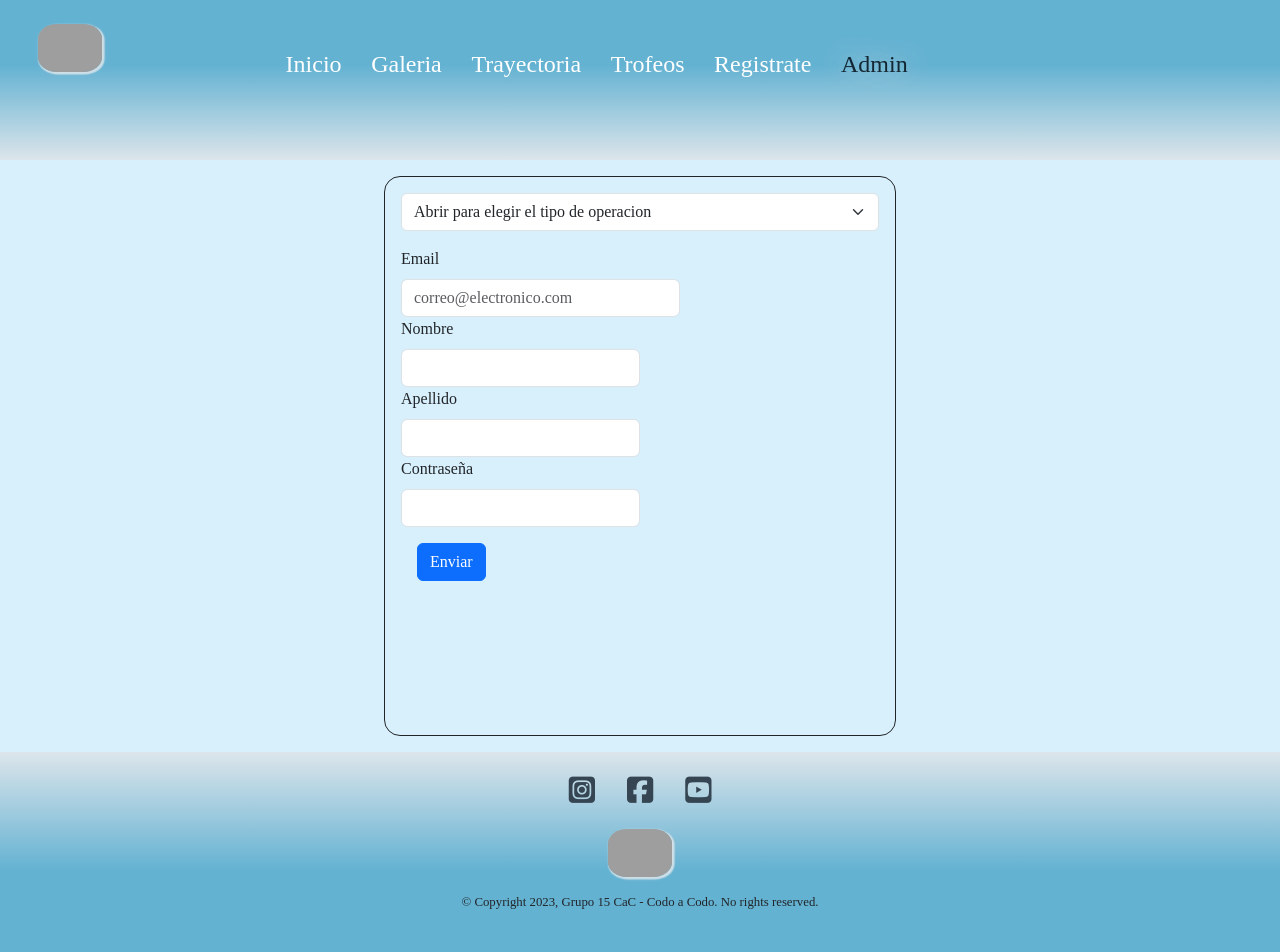
After one commit to EduardoMelis/TPO_FanPageMessi_G15, a Python web app: template templates/admin.html in a window 1280 px wide. The commit adds this page. Run offline with Jinja, Linux system fonts and the light colour scheme; the template is opened without the code that fills it, so the values that code supplies are empty; some libraries are stand-ins or nearby versions; some web fonts are replaced; grey boxes are pictures that could not be loaded.

Commit message:
inicio de la logica del crud

```diff
--- /dev/null
+++ b/css/admin.css
@@ -0,0 +1,22 @@
+.formContainer {
+    width: 40vw;
+    border: solid 1px;
+    border-radius: 1rem;
+    padding: 1rem;
+    margin: 1rem;
+    height: 70vh;
+}
+
+main {
+    display: flex;
+    justify-content: center;
+}
+
+.form-select {
+    padding: 3px;
+    margin-bottom: 1rem;
+}
+
+.col-12 {
+    margin: 1rem;
+}
--- a/css/navbar.css
+++ b/css/navbar.css
@@ -12,6 +12,9 @@
     src: url(../fonts/Messina/Messina.ttf);
 }
 
+.boton {
+    display: inline-block;
+}
 
 /* Eliminar comportamiento en bloque de nav y la div */
 .topnav {
@@ -45,7 +48,7 @@ color sombra: rgba(83,175,236,0.8) */
     /*Agrega sombra alrededor*/
 }
 
-.logo:hover{
+.logo:hover {
     filter: invert();
     color: rgba(255, 255, 255, 0.829);
     box-shadow: 0.1vw 0.1vw 0.1vw 0.1vw rgba(255, 255, 255, 0.829);
@@ -99,7 +102,13 @@ header a {
 @media (min-width: 426px) and (max-width:768px) {
 
     header {
-        height: 32vh;
+        height: 35vh;
+        display: flex;
+        justify-content: center;
+        flex-direction: column;
+        flex-wrap: wrap;
+        align-content: center;
+        align-items: center;
 
     }
 
@@ -120,9 +129,16 @@ header a {
 
 /* Media querie para responsive en Celulares */
 @media (max-width: 425px) {
-    header{
-        height: 30vh;
+    header {
+        height: 35vh;
+        display: flex;
+        justify-content: center;
+        flex-direction: column;
+        flex-wrap: wrap;
+        align-content: center;
+        align-items: center;
     }
+
     .menu {
         margin-bottom: 1vh;
         display: flex;
@@ -131,6 +147,7 @@ header a {
         text-align: center;
         font-size: 5vw;
     }
+
     .logo {
         margin-bottom: 15vh;
         width: 75px;
--- /dev/null
+++ b/js/admin.js
@@ -0,0 +1,19 @@
+// Example starter JavaScript for disabling form submissions if there are invalid fields
+(() => {
+    'use strict'
+
+    // Fetch all the forms we want to apply custom Bootstrap validation styles to
+    const forms = document.querySelectorAll('.needs-validation')
+
+    // Loop over them and prevent submission
+    Array.from(forms).forEach(form => {
+        form.addEventListener('submit', event => {
+            if (!form.checkValidity()) {
+                event.preventDefault()
+                event.stopPropagation()
+            }
+
+            form.classList.add('was-validated')
+        }, false)
+    })
+})()
--- /dev/null
+++ b/templates/admin.html
@@ -0,0 +1,100 @@
+<!DOCTYPE html>
+<html lang="en">
+
+<head>
+    <meta charset="UTF-8">
+    <meta name="viewport" content="width=device-width, initial-scale=1.0">
+    <link rel="shortcut icon" href="../img/messi_icon.ico" type="image/x-icon">
+    <link rel="stylesheet" href="../css/navbar.css">
+    <link rel="stylesheet" href="../css/galeria.css">
+    <link rel="stylesheet" href="../css/footer.css">
+    <link rel="stylesheet" href="../css/admin.css">
+    <title>Admin</title>
+    <script src="https://kit.fontawesome.com/ef289831a8.js" crossorigin="anonymous"></script>
+
+    <link href="https://cdn.jsdelivr.net/npm/bootstrap@5.3.2/dist/css/bootstrap.min.css" rel="stylesheet"
+        integrity="sha384-T3c6CoIi6uLrA9TneNEoa7RxnatzjcDSCmG1MXxSR1GAsXEV/Dwwykc2MPK8M2HN" crossorigin="anonymous">
+    <script src="https://cdn.jsdelivr.net/npm/bootstrap@5.3.2/dist/js/bootstrap.bundle.min.js"
+        integrity="sha384-C6RzsynM9kWDrMNeT87bh95OGNyZPhcTNXj1NW7RuBCsyN/o0jlpcV8Qyq46cDfL"
+        crossorigin="anonymous"></script>
+</head>
+
+<body>
+    <!-- ::: HEADER ::: -->
+    <header>
+
+        <div class="topnav">
+            <a href="#"><img class="logo" src="../img/messi_logo.png" alt="Inicio"></a>
+        </div>
+        <nav class="topnav" id="navv">
+            <a class="menu" href="../index.html">Inicio</a>
+            <a class="menu" href="galeria.html">Galeria</a>
+            <a class="menu" href="trayectoria.html">Trayectoria</a>
+            <a class="menu" href="trofeos.html">Trofeos</a>
+            <a class="menu" href="suscripcion.html">Registrate</a>
+            <a class="menu" href="#">Admin</a>
+        </nav>
+        <div></div>
+    </header>
+    <!-- ::: MAIN::: -->
+    <main>
+        <div class="formContainer">
+            <select class="form-select" aria-label="Default select example">
+                <option selected>Abrir para elegir el tipo de operacion</option>
+                <option value="1">Alta</option>
+                <option value="2">Baja</option>
+                <option value="3">Consulta</option>
+                <option value="3">Modificacion</option>
+            </select>
+            <form class="column g-4 needs-validation" novalidate>
+                <div class="col-md-7">
+                    <label for="validationCustom01" class="form-label">Email</label>
+                    <input type="email" class="form-control" id="validationCustom01"
+                        placeholder="correo@electronico.com" required>
+                    <div class="valid-feedback">
+                        verificado!
+                    </div>
+                </div>
+                <div class="col-md-6">
+                    <label for="validationCustom02" class="form-label">Nombre</label>
+                    <input type="text" class="form-control" id="validationCustom02">
+                </div>
+                <div class="col-md-6">
+                    <label for="validationCustomUsername" class="form-label">Apellido</label>
+                    <div class="input-group has-validation">
+                        <input type="text" class="form-control" id="validationCustomUsername"
+                            aria-describedby="inputGroupPrepend">
+                    </div>
+                </div>
+                <div class="col-md-6">
+                    <label for="validationCustom03" class="form-label">Contraseña</label>
+                    <input type="text" class="form-control" id="validationCustom03">
+
+                </div>
+                <div class="col-12">
+                    <button class="btn btn-primary" type="submit">Enviar</button>
+                </div>
+            </form>
+        </div>
+    </main>
+    <!-- ::: FOOTER ::: -->
+    <footer>
+        <div class="redes_sociales">
+            <a href="https://www.instagram.com/leomessi/" class="icon_redes" target="_blank" title="Instagram/Messi"><i
+                    class="fa-brands fa-square-instagram"></i></a>
+            <a href="https://www.facebook.com/leomessi/" class="icon_redes" target="_blank" title="facebook/Messi"><i
+                    class="fa-brands fa-square-facebook"></i></a>
+            <a href="https://www.youtube.com/user/LeoMessi" class="icon_redes" target="_blank" title="youtube/Messi"><i
+                    class="fa-brands fa-square-youtube"></i></a>
+        </div>
+        <a href="#navv" class="logo_div_foot">
+            <img class="logo_footer" src="../img/messi_logo.png" alt="logo" title="click para subir">
+        </a>
+        <div>
+            <p class="copyright">&copy; Copyright 2023, Grupo 15 CaC - Codo a Codo. No rights reserved. </p>
+        </div>
+    </footer>
+    <script src="/js/admin.js"></script>
+</body>
+
+</html>
--- a/templates/galeria.html
+++ b/templates/galeria.html
@@ -22,7 +22,7 @@
             <a class="menu" href="#">Galeria</a>
             <a class="menu" href="trayectoria.html">Trayectoria</a>
             <a class="menu" href="trofeos.html">Trofeos</a>
-            <a class="menu" href="suscripcion.html">Suscribete</a>
+            <a class="menu" href="suscripcion.html">Registrate</a>
 
 
         </nav>
--- a/templates/trayectoria.html
+++ b/templates/trayectoria.html
@@ -25,7 +25,7 @@
             <a class="menu" href="galeria.html">Galeria</a>
             <a class="menu" href="#">Trayectoria</a>
             <a class="menu" href="trofeos.html">Trofeos</a>
-            <a class="menu" href="suscripcion.html">Suscribete</a>
+            <a class="menu" href="suscripcion.html">Registrate</a>
         </nav>
     </header>
     <main>
```
Also changed, not shown: css/suscripcion.css (+22 -4 lines), index.html (+54 -7 lines), js/login.js (added, +10 -0 lines), js/suscripcion.js (+22 -5 lines), templates/suscripcion.html (+49 -11 lines).
